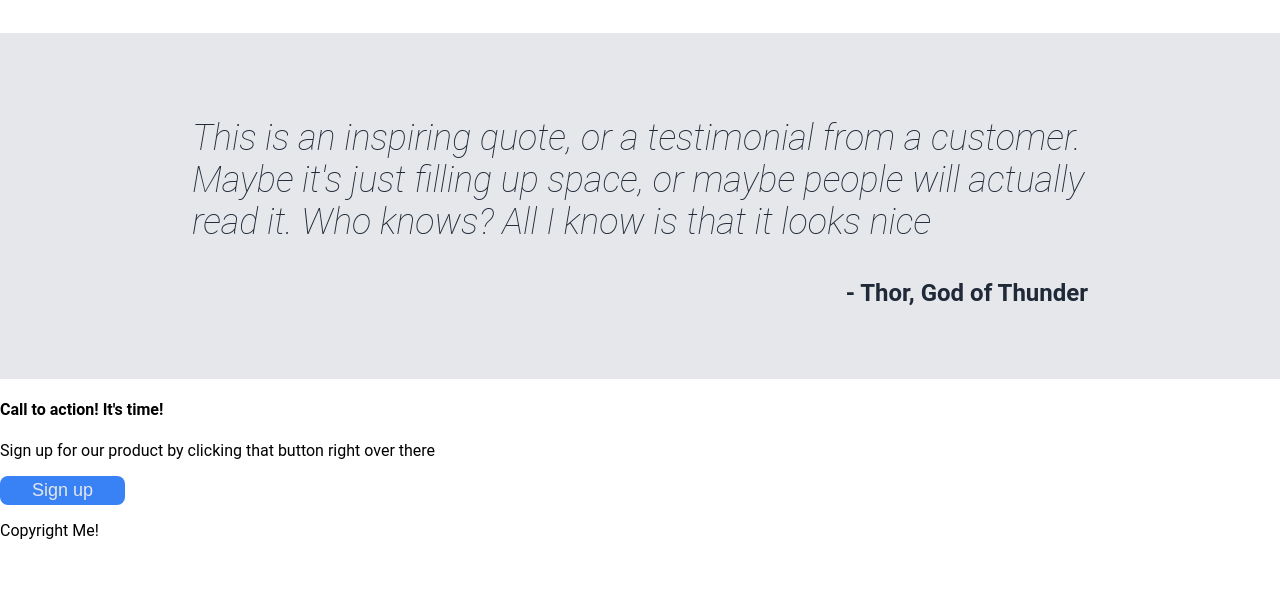
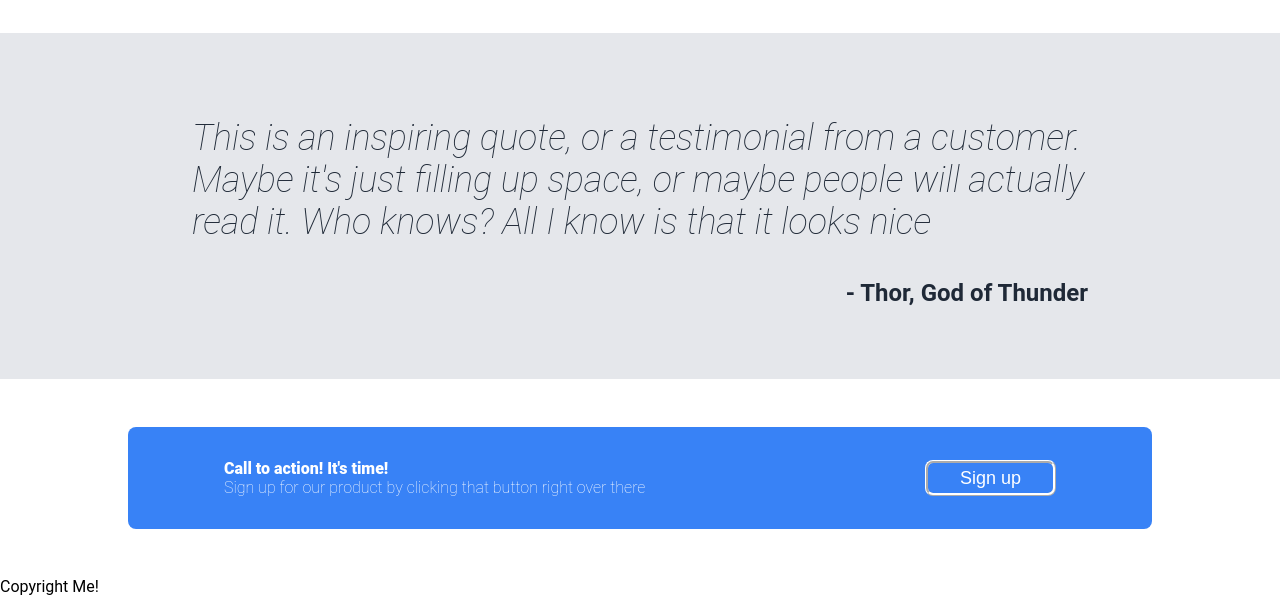
Before and after one commit to bbalster87/odin_landing_page, a plain HTML site: page index.html in a window 1280 px wide. Shown: the part 937-1549 px from the top of the page. Before the commit the page ends 1493 px from the top, so only its background shows below. Drawn offline with Linux system fonts and the light colour scheme.

Commit message:
Complete call to action styling

```diff
--- a/styles.css
+++ b/styles.css
@@ -102,10 +102,40 @@ h2 {
 
 h3 {
   font-size: 36px;
-  font-weight: lighter;
+  font-weight: 100;
   font-style: italic;
 }
 .quote p {
   text-align: right;
   font-size: 24px;
 }
+
+.bottom {
+  background-color: #3882F6;
+  margin: 48px 128px;
+  border-radius: 8px;
+  padding: 32px 96px;
+  display: flex;
+  justify-content: space-between;
+  align-items: center;
+}
+
+.bottom .sign-up {
+  border-color: white;
+  color: white;
+  border-style: ridge;
+  height: 36px;
+  flex-shrink: 1;
+}
+
+.bottom h4 {
+  color: white;
+  margin: 0px;
+  font-weight: 900;
+}
+
+.bottom p {
+  color: white;
+  margin: 0px;
+  font-weight: 100;
+}
```
